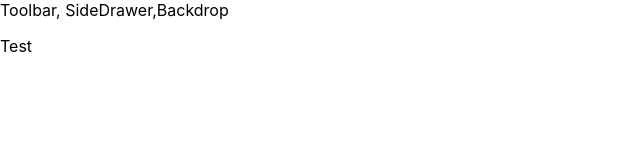
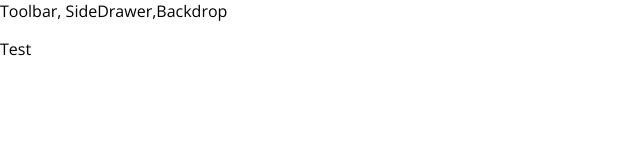
Before and after one commit to timmlaxton/Takeaway, a React (Create React App) app in the folder takeaway-app/: page / in a window 1280 px wide. Shown: the top 160 px of the page, without its empty margins (0-640 px from the left). Built offline with nearby package versions, Linux system fonts and the light colour scheme.

Commit message:
fixed props issue

```diff
--- a/takeaway-app/src/index.css
+++ b/takeaway-app/src/index.css
@@ -1,13 +1,5 @@
 body {
   margin: 0;
-  font-family: -apple-system, BlinkMacSystemFont, 'Segoe UI', 'Roboto', 'Oxygen',
-    'Ubuntu', 'Cantarell', 'Fira Sans', 'Droid Sans', 'Helvetica Neue',
-    sans-serif;
-  -webkit-font-smoothing: antialiased;
-  -moz-osx-font-smoothing: grayscale;
+  padding: 0;
+  font-family: "Open Sans", "sans-serif";
 }
-
-code {
-  font-family: source-code-pro, Menlo, Monaco, Consolas, 'Courier New',
-    monospace;
-}
```
